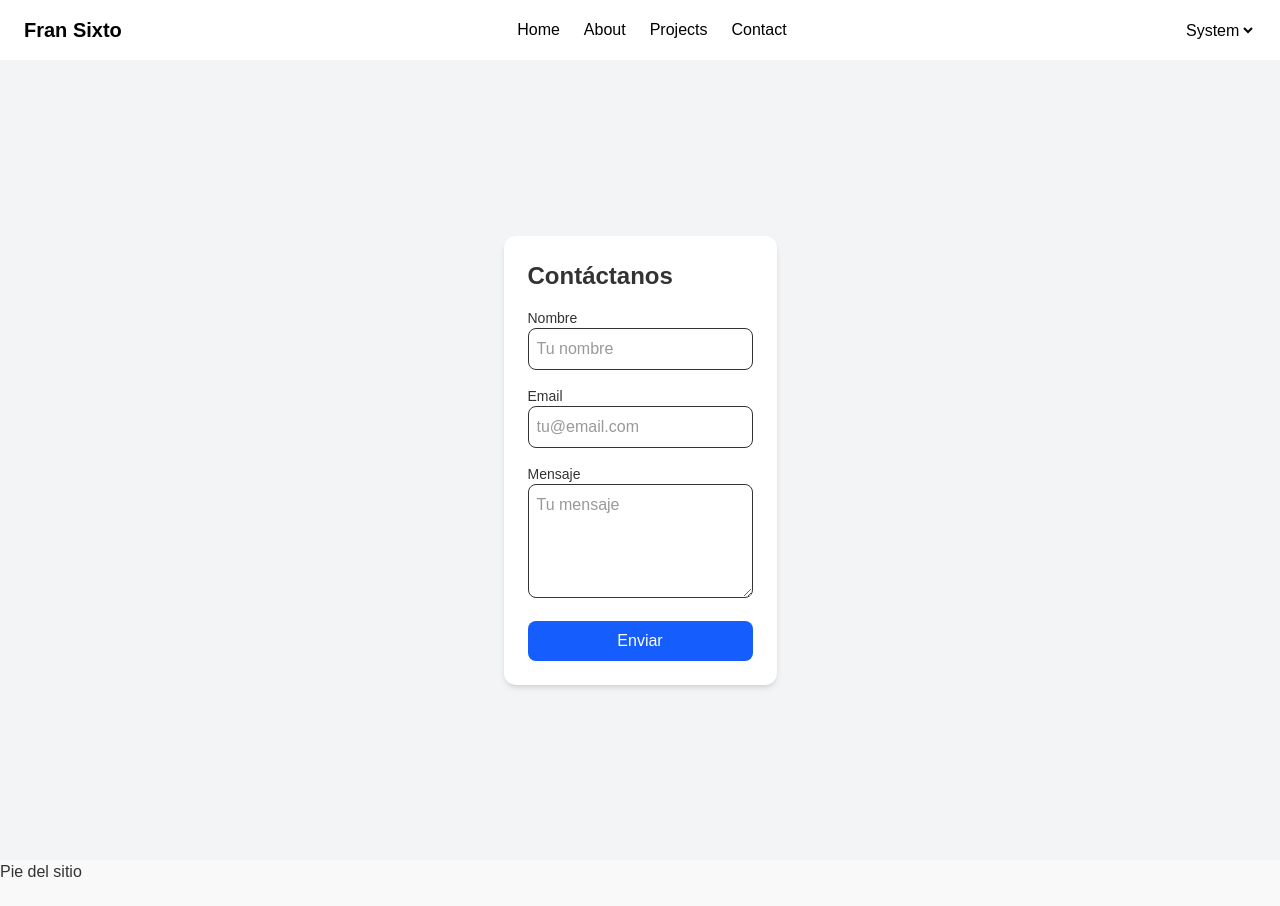
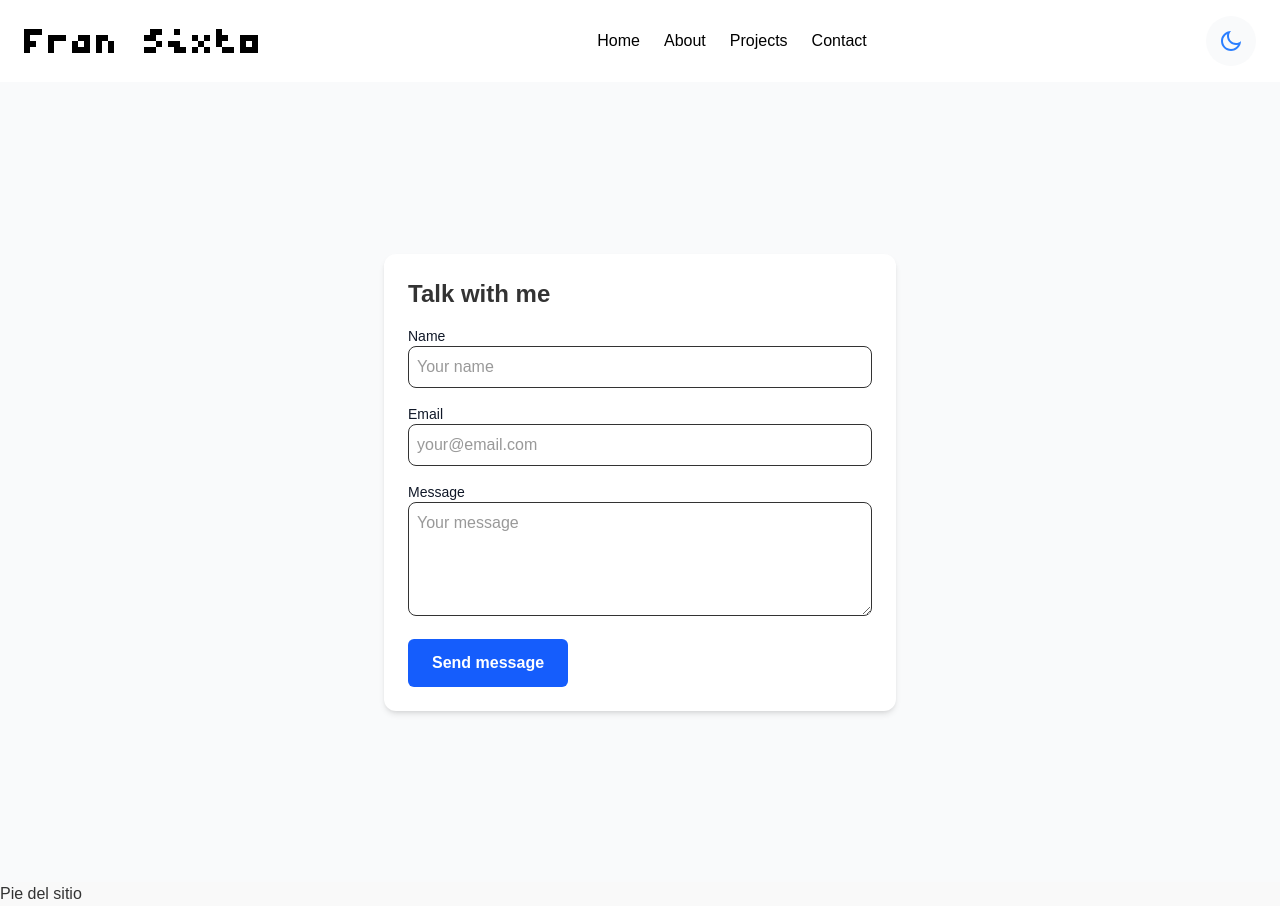
Before and after one commit to franSixto/my-portfolio, a Next.js app: page /contact in a window 1280 px wide. Before the commit the page ends 884 px from the top, so only its background shows below. Built offline with nearby package versions, Linux system fonts and the light colour scheme.

Commit message:
general improovements

```diff
--- a/package.json
+++ b/package.json
@@ -10,6 +10,7 @@
   },
   "dependencies": {
     "@tailwindcss/vite": "^4.0.15",
+    "classnames": "^2.5.1",
     "next": "15.2.3",
     "next-themes": "^0.4.6",
     "nodemailer": "^6.10.0",
--- a/src/app/api/contact/route.ts
+++ b/src/app/api/contact/route.ts
@@ -15,12 +15,12 @@ export async function POST(req: Request) {
 
     await transporter.sendMail({
       from: `"Contacto Web" <${process.env.EMAIL_USER}>`,
-      to: "tu-email@ejemplo.com",
-      subject: "Nuevo mensaje de contacto",
+      to: email,
+      subject: "Un mensaje del sitio!",
       text: `Nombre: ${name}\nEmail: ${email}\nMensaje: ${message}`,
     });
 
-    return NextResponse.json({ message: "Mensaje enviado con éxito" }, { status: 200 });
+    return NextResponse.json({ message: "Thank you for reaching out, I will get back to you shortly." }, { status: 200 });
   } catch (error) {
     console.error("Error en API:", error);
     return NextResponse.json({ error: "Error en el servidor" }, { status: 500 });
--- a/src/components/ContactForm.tsx
+++ b/src/components/ContactForm.tsx
@@ -2,6 +2,12 @@
 
 import { useForm } from "react-hook-form";
 import { useState } from "react";
+import Label from "./theme/Label";
+import ErrorMessage from "./theme/ErrorMessage";
+import SubmitButton from "./theme/SubmitButton";
+import { RiCheckLine } from "react-icons/ri";
+import Link from "next/link";
+
 
 type FormData = {
   name: string;
@@ -12,8 +18,10 @@ type FormData = {
 export default function ContactForm() {
   const { register, handleSubmit, formState: { errors } } = useForm<FormData>();
   const [submitted, setSubmitted] = useState(false);
+  const [isSubmitting, setIsSubmitting] = useState(false); // Estado para manejar el envío
 
   const onSubmit = async (data: FormData) => {
+    setIsSubmitting(true);
     try {
       const response = await fetch("/api/contact", {
         method: "POST",
@@ -26,53 +34,63 @@ export default function ContactForm() {
       }
     } catch (error) {
       console.error("Error enviando el mensaje:", error);
+    } finally {
+      setIsSubmitting(false); // Cambia a "false" al finalizar el envío
     }
   };
 
   return (
-    <div className="max-w-lg mx-auto bg-white p-6 rounded-xl shadow-md">
-      <h2 className="text-2xl font-bold mb-4">Contáctanos</h2>
+    <div className="bg-gray-50 dark:bg-gray-800 w-[100%] flex items-center justify-items-center min-h-screen p-8 pb-20 gap-16 sm:p-20 font-[family-name:var(--font-geist-sans)]">
+        <div className="max-w-full sm:max-w-md lg:max-w-lg mx-auto w-300 bg-white dark:bg-gray-900 p-6 rounded-xl shadow-md ">
+        <h2 className="text-2xl font-bold mb-4 dark:text-gray-100">Talk with me</h2>
         {submitted ? (
-        <p className="text-green-600">Mensaje enviado correctamente.</p>
+            <div className="flex flex-col items-center p-5 rounded-2xl bg-green-600/10">
+              <RiCheckLine className="w-[50px] h-[50px] text-green-600 text-2xl m-2 bg-green-600/10 rounded-full p-2"/>
+              <p className="text-green-600">Message sent successfully.</p>
+            <Link
+                href="/"
+                className="mt-4 px-4 py-2 bg-blue-600 text-white rounded-lg hover:bg-blue-700 focus:outline-none focus:ring focus:ring-blue-300 dark:focus:ring-blue-500"
+            >
+                Go to Home
+            </Link>
+            </div>
             ) : (
             <form onSubmit={handleSubmit(onSubmit)} className="space-y-4">
             <div>
-            <label className="block text-sm font-medium">Nombre</label>
+                <Label htmlFor="name" text="Name" />
                 <input
-              {...register("name", { required: "El nombre es obligatorio" })}
-              className="w-full p-2 border rounded-lg focus:ring focus:ring-blue-300"
-              placeholder="Tu nombre"
+                {...register("name", { required: "Name is required" })}
+                className="w-full p-2 border rounded-lg focus:ring focus:ring-blue-300 dark:focus:ring-blue-500 dark:bg-gray-800 dark:border-gray-700 dark:text-gray-200"
+                placeholder="Your name"
                 />
-            {errors.name && <p className="text-red-500 text-sm">{errors.name.message}</p>}
+                {errors.name && <ErrorMessage message={errors.name.message || ""} />}
             </div>
 
             <div>
-            <label className="block text-sm font-medium">Email</label>
+                <Label htmlFor="email" text="Email" />
                 <input
                 type="email"
-              {...register("email", { required: "El email es obligatorio", pattern: { value: /^\S+@\S+$/, message: "Email inválido" } })}
-              className="w-full p-2 border rounded-lg focus:ring focus:ring-blue-300"
-              placeholder="tu@email.com"
+                {...register("email", { required: "Email is required", pattern: { value: /^\S+@\S+$/, message: "Invalid email" } })}
+                className="w-full p-2 border rounded-lg focus:ring focus:ring-blue-300 dark:focus:ring-blue-500 dark:bg-gray-800 dark:border-gray-700 dark:text-gray-200"
+                placeholder="your@email.com"
                 />
-            {errors.email && <p className="text-red-500 text-sm">{errors.email.message}</p>}
+                {errors.email && <ErrorMessage message={errors.email.message || ""} />}
             </div>
 
             <div>
-            <label className="block text-sm font-medium">Mensaje</label>
+                <Label htmlFor="message" text="Message" />
                 <textarea
-              {...register("message", { required: "El mensaje es obligatorio" })}
-              className="w-full p-2 border rounded-lg focus:ring focus:ring-blue-300"
+                {...register("message", { required: "Message is required" })}
+                className="w-full p-2 border rounded-lg focus:ring focus:ring-blue-300 dark:focus:ring-blue-500 dark:bg-gray-800 dark:border-gray-700 dark:text-gray-200"
                 rows={4}
-              placeholder="Tu mensaje"
+                placeholder="Your message"
                 ></textarea>
-            {errors.message && <p className="text-red-500 text-sm">{errors.message.message}</p>}
+                {errors.email && <ErrorMessage message={errors.email.message || ""} />}
             </div>
-
-          <button type="submit" className="w-full bg-blue-600 text-white py-2 rounded-lg hover:bg-blue-700">
-            Enviar
-          </button>
+            <SubmitButton isSubmitting={isSubmitting} />
             </form>
         )}
         </div>
+    </div>
   );
 }
--- a/src/components/Header.tsx
+++ b/src/components/Header.tsx
@@ -1,11 +1,19 @@
 import ThemeSelect from "./theme/ThemeSelect";
 import Link from "next/link";
+import Image from "next/image";
 
 export default function Header() {
     return (
         <header className="bg-white text-black dark:bg-gray-900 dark:text-white transition-colors duration-300 py-4">
             <nav className="container mx-auto flex flex-col lg:flex-row justify-between items-center px-6">
-                <h1 className="text-xl font-bold">Fran Sixto</h1>
+                <Image
+                    className="dark:invert"
+                    src="/logo.svg"
+                    alt="Fran Sixto"
+                    width={234}
+                    height={24}
+                    priority
+                />
                 <ul className="flex space-x-6">
                     <li><Link href="/" className="hover:text-gray-500 dark:hover:text-gray-300">Home</Link></li>
                     <li><Link href="/about" className="hover:text-gray-500 dark:hover:text-gray-300">About</Link></li>
--- /dev/null
+++ b/src/components/theme/ErrorMessage.tsx
@@ -0,0 +1,15 @@
+import React from 'react';
+
+interface ErrorMessageProps {
+    message: string;
+}
+
+const ErrorMessage: React.FC<ErrorMessageProps> = ({ message }) => {
+    return (
+        <div className="text-red-500/70 bg-red-500/10 px-2 inline-flex rounded-2xl text-sm">
+            {message}
+        </div>
+    );
+};
+
+export default ErrorMessage;
--- /dev/null
+++ b/src/components/theme/Label.tsx
@@ -0,0 +1,16 @@
+import React from 'react';
+
+interface LabelProps {
+    text: string;
+    htmlFor?: string;
+}
+
+const Label: React.FC<LabelProps> = ({ text, htmlFor }) => {
+    return (
+        <label htmlFor={htmlFor} className="block text-sm font-medium text-gray-900 dark:text-gray-200">
+            {text}
+        </label>
+    );
+};
+
+export default Label;
--- /dev/null
+++ b/src/components/theme/SubmitButton.tsx
@@ -0,0 +1,42 @@
+import classNames from 'classnames';
+
+interface SubmitButtonProps {
+  isSubmitting: boolean;
+}
+
+const SubmitButton: React.FC<SubmitButtonProps> = ({ isSubmitting }) => {
+  return (
+    <button
+      type="submit"
+      className={classNames(
+        'px-6 py-3 text-white font-bold rounded-md  inline-flex items-center transition-colors duration-300 ease-in-out',
+        {
+          'bg-blue-600 hover:bg-blue-500': !isSubmitting,
+          'bg-blue-800 cursor-not-allowed': isSubmitting,
+        }
+      )}
+      disabled={isSubmitting}
+    >
+      {isSubmitting ? (
+        <>
+          <svg
+            aria-hidden="true"
+            role="status"
+            className="inline w-4 h-4 me-3 text-white animate-spin"
+            viewBox="0 0 100 101"
+            fill="none"
+            xmlns="http://www.w3.org/2000/svg"
+          >
+            <path d="M100 50.5908C100 78.2051 77.6142 100.591 50 100.591C22.3858 100.591 0 78.2051 0 50.5908C0 22.9766 22.3858 0.59082 50 0.59082C77.6142 0.59082 100 22.9766 100 50.5908ZM9.08144 50.5908C9.08144 73.1895 27.4013 91.5094 50 91.5094C72.5987 91.5094 90.9186 73.1895 90.9186 50.5908C90.9186 27.9921 72.5987 9.67226 50 9.67226C27.4013 9.67226 9.08144 27.9921 9.08144 50.5908Z" fill="#E5E7EB" />
+            <path d="M93.9676 39.0409C96.393 38.4038 97.8624 35.9116 97.0079 33.5539C95.2932 28.8227 92.871 24.3692 89.8167 20.348C85.8452 15.1192 80.8826 10.7238 75.2124 7.41289C69.5422 4.10194 63.2754 1.94025 56.7698 1.05124C51.7666 0.367541 46.6976 0.446843 41.7345 1.27873C39.2613 1.69328 37.813 4.19778 38.4501 6.62326C39.0873 9.04874 41.5694 10.4717 44.0505 10.1071C47.8511 9.54855 51.7191 9.52689 55.5402 10.0491C60.8642 10.7766 65.9928 12.5457 70.6331 15.2552C75.2735 17.9648 79.3347 21.5619 82.5849 25.841C84.9175 28.9121 86.7997 32.2913 88.1811 35.8758C89.083 38.2158 91.5421 39.6781 93.9676 39.0409Z" fill="currentColor" />
+          </svg>
+          Sending your message...
+        </>
+      ) : (
+        'Send message'
+      )}
+    </button>
+  );
+};
+
+export default SubmitButton;
--- a/src/components/theme/ThemeSelect.tsx
+++ b/src/components/theme/ThemeSelect.tsx
@@ -1,17 +1,25 @@
 'use client'
 import { useTheme } from 'next-themes'
+import { RiSunLine, RiMoonLine } from "react-icons/ri";
 
 export default function ThemeSelect() {
   const { theme, setTheme } = useTheme();
 
   return (
-    <select title='theme switcher'
-      value={theme}
-      onChange={(e) => setTheme(e.target.value)}
+    <button
+      onClick={() => setTheme(theme === "light" ? "dark" : "light")}
+      className="p-2 w-[50px] h-[50px] flex justify-center items-center rounded-full bg-gray-50 dark:bg-gray-800"
+      title="theme switcher"
     >
-      <option value="system">System</option>
-      <option value="light">Light</option>
-      <option value="dark">Dark</option>
-    </select>
+      {theme === "light" ? (
+        <span className="text-yellow-500">
+          <RiSunLine className='text-2xl'/>
+        </span>
+      ) : (
+        <span className="text-blue-500">
+          <RiMoonLine className='text-2xl' />
+        </span>
+      )}
+    </button>
   );
 }
```
Also changed, not shown: src/app/page.tsx (+5 -2 lines), src/components/ProjectCard.tsx (+30 -0 lines), public/logo.svg (added), 1 other file (tests, documents, lock files or other folders). Lines whose indentation alone changed are shown as unchanged.
